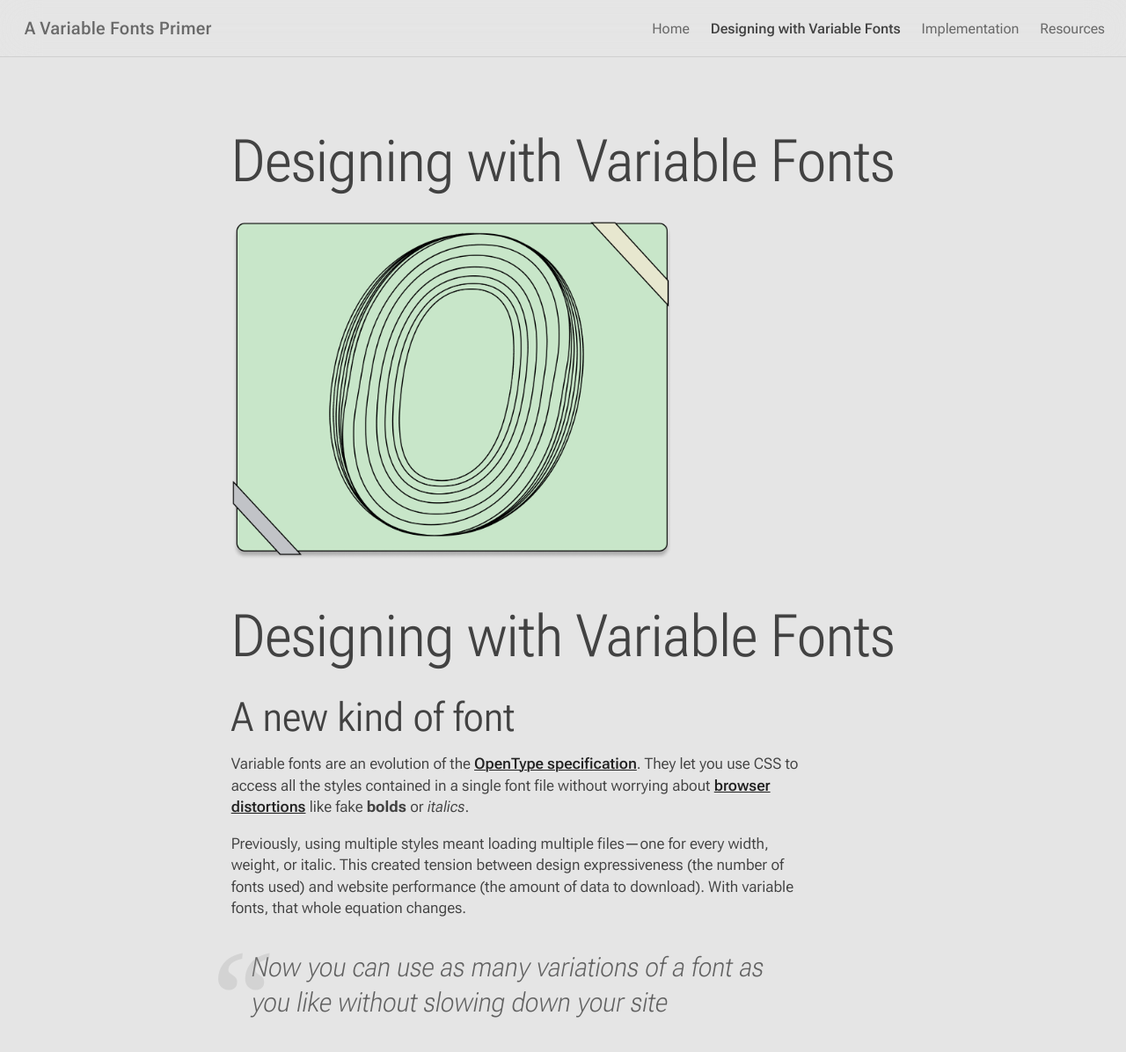
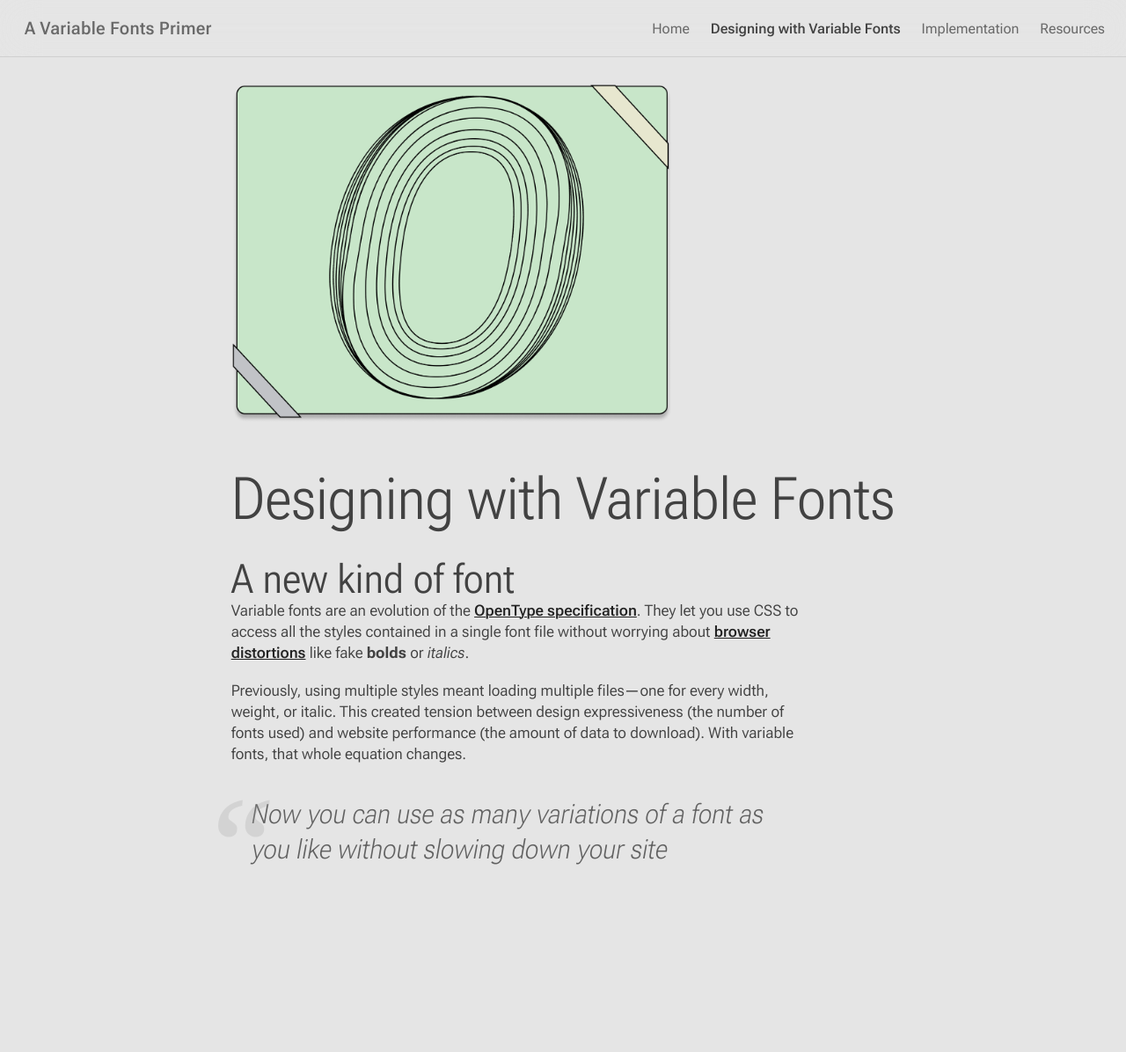
Before and after one commit to jpamental/variable-fonts, a Jekyll site: the page built from pages/about_variable_fonts.html, in a window 1280 px wide. Shown: the top 1196 px of the page at 88% size. Built offline with Jekyll 4.4.1, drawn with Linux system fonts in a browser that asks for light colours; a style sheet for code colours, icons or effects is not loaded.

Commit message:
Adds use of new include

```diff
--- a/pages/about_variable_fonts.html
+++ b/pages/about_variable_fonts.html
@@ -6,15 +6,6 @@ permalink: /about-variable-fonts/
 ---
 
 {% capture content %}
-  <img
-    style="max-width: 500px"
-    src="{{ site.baseurl }}/assets/img/Group%2082.png"
-    alt=""
-    role="presentation"
-    class="content-section-image"
-  />
-  <h1>{{ page.title }}</h1>
-  <h2>A new kind of font</h2>
   <p>
     Variable fonts are an evolution of the
     <a href="https://docs.microsoft.com/en-us/typography/opentype/spec/"
@@ -41,11 +32,14 @@ permalink: /about-variable-fonts/
   </blockquote>
 {% endcapture %}
 
-<header>
+<header class="header-backgorund-gray-light">
   {% include
        beatrice/03-organisms/08-split-header/_split-header.html
+       title=page.title
+       subtitle="A new kind of font"
        content=content
-       image="/assets/img/Component%201.png" %}
+       firstImage="assets/img/Group%2082.png"
+       featureImage="assets/img/Component%201.png" %}
 </header>
 
 <section class="content-section">
```
